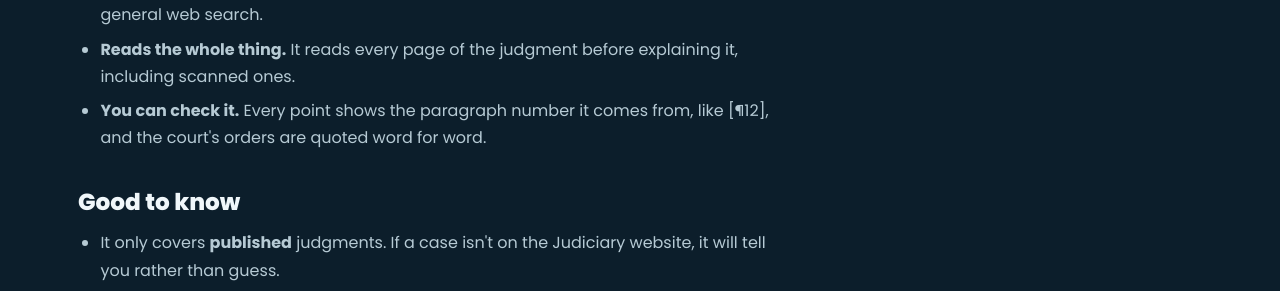
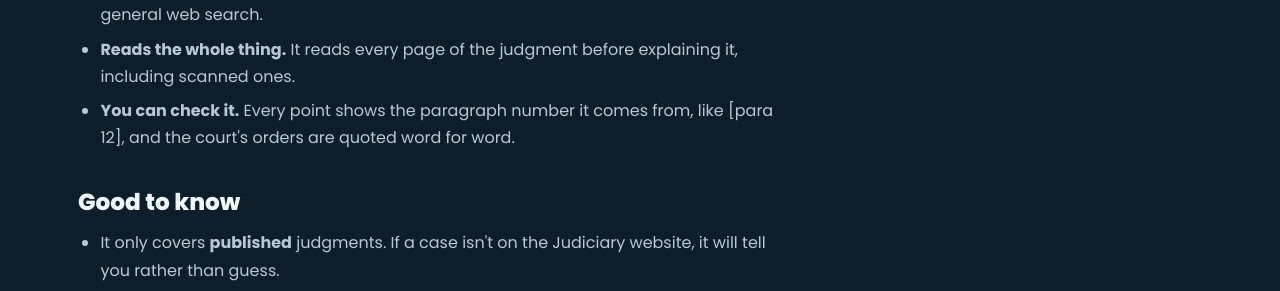
Before and after one commit to Kushal5/advance-website, a Jekyll site: the page built from judgment-explainer/index.html, in a window 1280 px wide and 900 px high, scrolled down 546 px. Shown: the part 161-452 px from the top of the window. Built offline with Jekyll 4.4.1, drawn with Linux system fonts in a browser that asks for light colours; a script that is not in the unit is left out.

Commit message:
Use plain 'para' instead of the paragraph symbol
Updated the format of the paragraph reference in the explanation.

```diff
--- a/judgment-explainer/index.html
+++ b/judgment-explainer/index.html
@@ -34,7 +34,7 @@ permalink: /judgment-explainer/
       <ul>
         <li><strong>Official source.</strong> It looks the judgment up on the Fiji Judiciary's public website, not a general web search.</li>
         <li><strong>Reads the whole thing.</strong> It reads every page of the judgment before explaining it, including scanned ones.</li>
-        <li><strong>You can check it.</strong> Every point shows the paragraph number it comes from, like [&para;12], and the court's orders are quoted word for word.</li>
+        <li><strong>You can check it.</strong> Every point shows the paragraph number it comes from, like [para 12], and the court's orders are quoted word for word.</li>
       </ul>
 
       <h2>Good to know</h2>
```
